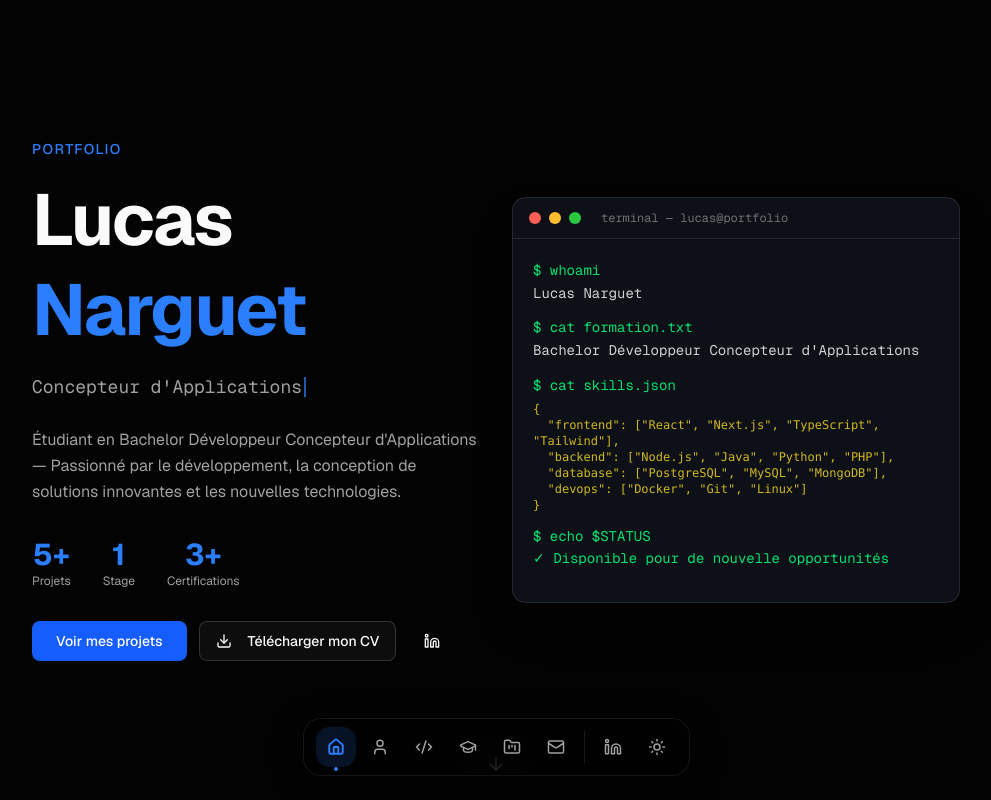
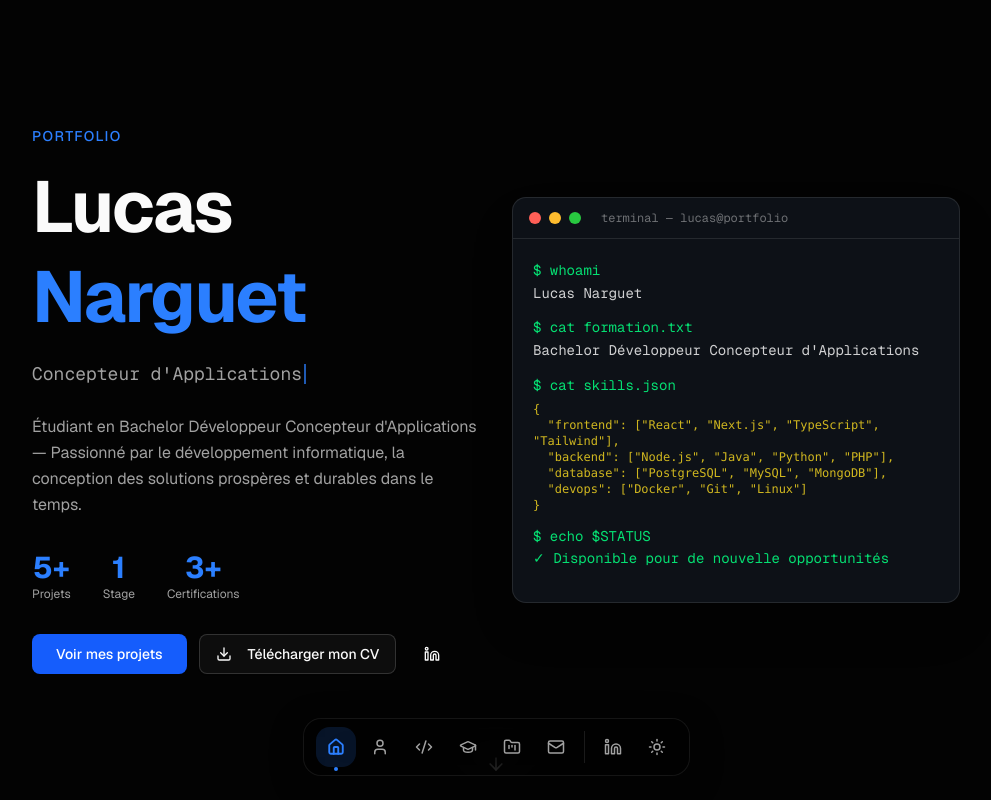
Before and after one commit to neyzare/portfolios, a Next.js app: page / in a window 1280 px wide. Shown: the top 800 px of the page, without its empty margins (144-1135 px from the left). Built offline with nearby package versions, Linux system fonts and the light colour scheme.

Commit message:
modif hero text

```diff
--- a/src/components/sections/hero.tsx
+++ b/src/components/sections/hero.tsx
@@ -64,8 +64,7 @@ export function HeroSection() {
           </div>
           <p className="mt-6 max-w-lg text-base leading-relaxed text-muted-foreground">
             Étudiant en Bachelor Développeur Concepteur d&apos;Applications —
-            Passionné par le développement, la conception de solutions innovantes
-            et les nouvelles technologies.
+            Passionné par le développement informatique, la conception des solutions prospères et durables dans le temps.
           </p>
           <div className="mt-8 flex gap-8">
             {[
```
